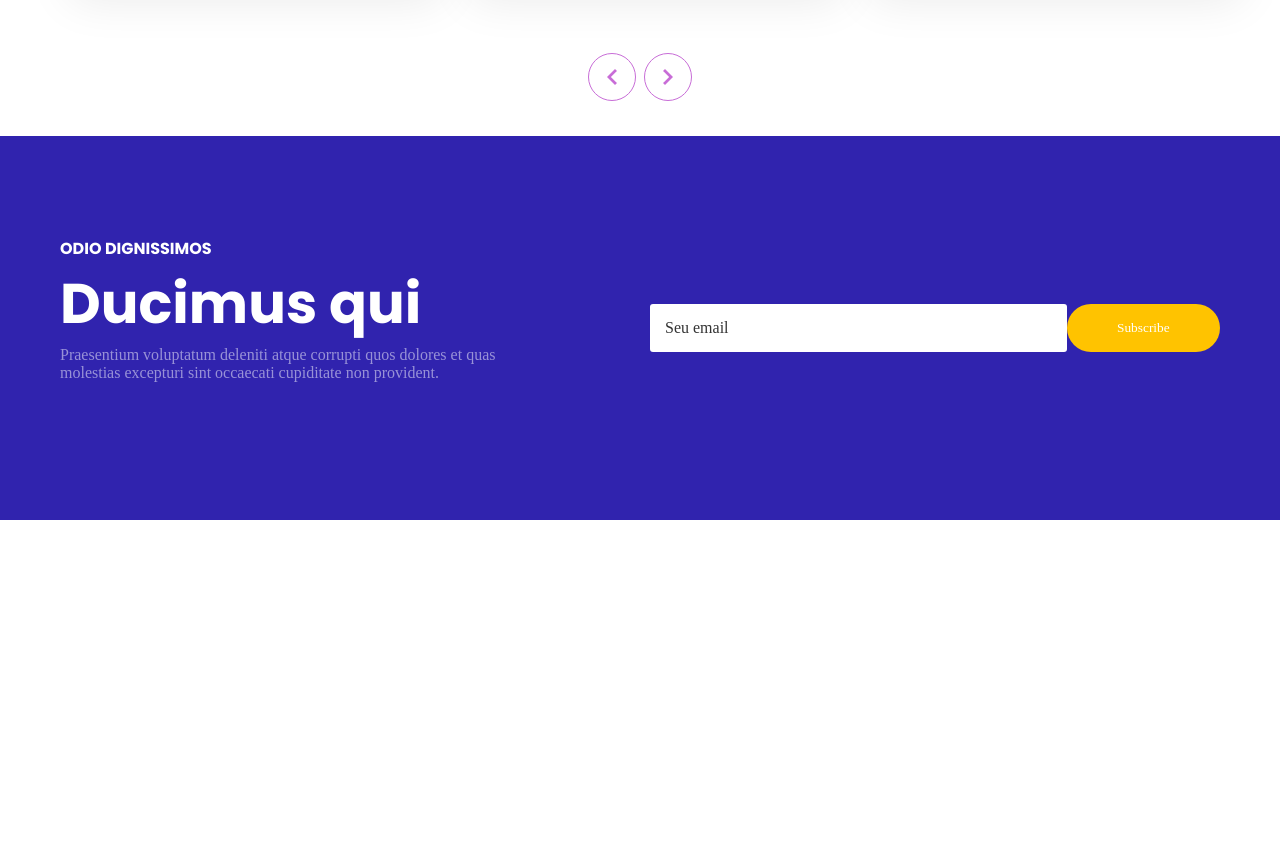
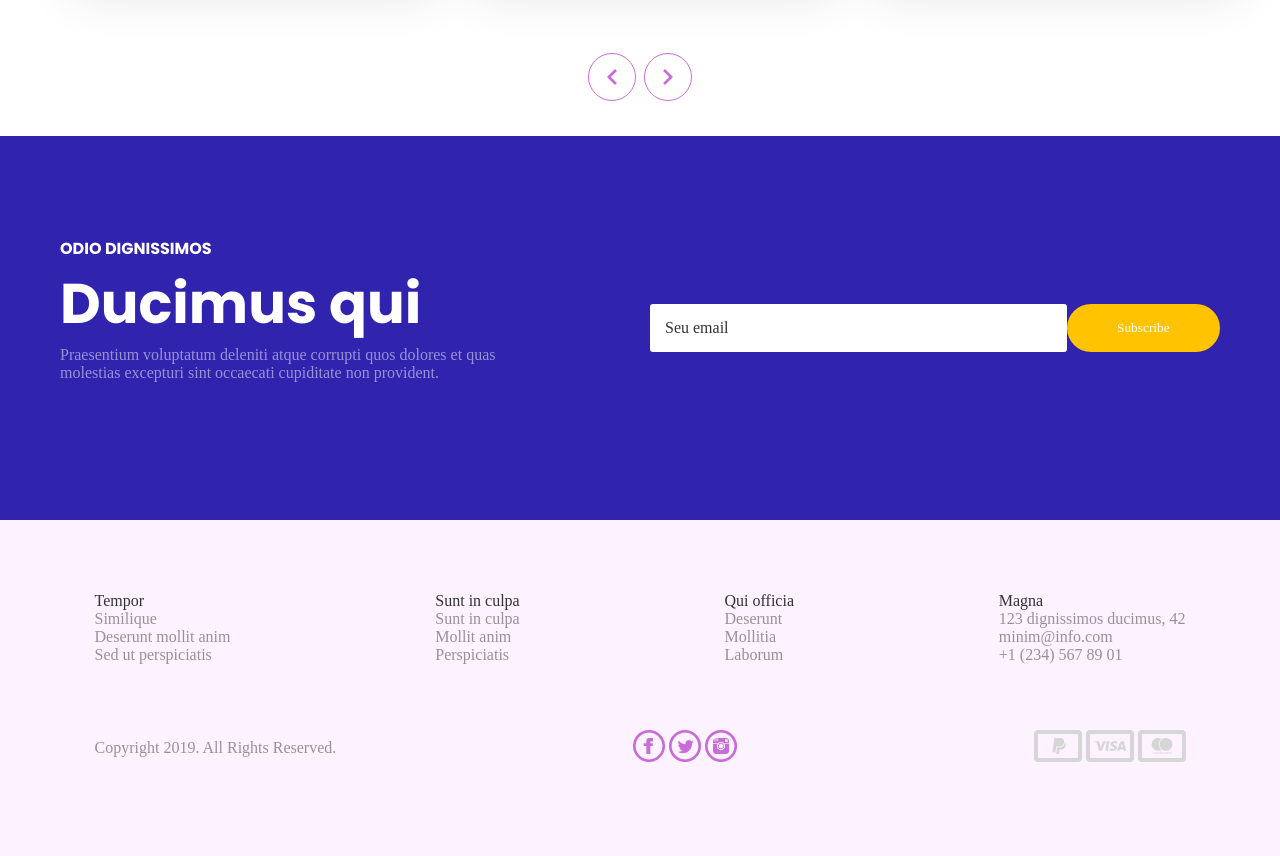
Before and after one commit to juliaathar/relap-website, a plain HTML site: page index.html in a window 1280 px wide. Shown: the part 4765-5621 px from the top of the page. Drawn offline with Linux system fonts and the light colour scheme; a web font is replaced by a local one.

Commit message:
finished desktop pages

```diff
--- a/index.html
+++ b/index.html
@@ -356,19 +356,60 @@
         </main>
     </div>
     <footer>
-        <section class="footerTop">
+        <section class="footer">
+            <div class="footerTop">
                 <div class="coluna1 layout-grid">
                     <h3>odio dignissimos</h3>
                     <h1 id="footerH1">Ducimus qui</h1>
-                <p id="pFooter">Praesentium voluptatum deleniti atque corrupti quos dolores et quas molestias excepturi sint occaecati cupiditate non provident.</p>
+                    <p id="pFooter">Praesentium voluptatum deleniti atque corrupti quos dolores et quas molestias
+                        excepturi sint occaecati cupiditate non provident.</p>
                 </div>
                 <div class="coluna2 layout-grid">
                     <input id="inputHeader" type="text" placeholder="Seu email">
                     <button id="mainButton">Subscribe</button>
                 </div>
-        </section>
-        <section class="foterBottom">
-
+            </div>
+            <div class="footerBottom">
+                <div class="top">
+                    <nav>
+                        <p id="pSeeAll">Tempor</p>
+                        <p>Similique</p>
+                        <p>Deserunt mollit anim</p>
+                        <p>Sed ut perspiciatis</p>
+                    </nav>
+                    <nav>
+                        <p id="pSeeAll">Sunt in culpa</p>
+                        <p>Sunt in culpa</p>
+                        <p>Mollit anim</p>
+                        <p>Perspiciatis</p>
+                    </nav>
+                    <nav>
+                        <p id="pSeeAll">Qui officia</p>
+                        <p>Deserunt</p>
+                        <p>Mollitia</p>
+                        <p>Laborum</p>
+                    </nav>
+                    <nav>
+                        <p id="pSeeAll">Magna</p>
+                        <p>123 dignissimos ducimus, 42</p>
+                        <p>minim@info.com</p>
+                        <p>+1 (234) 567 89 01</p>
+                    </nav>
+                </div>
+                <div class="bottom">
+                    <p>Copyright 2019. All Rights Reserved.</p>
+                    <div class="socialnetwork">
+                        <img src="../relap-website/images/facebookicon.png" alt="">
+                        <img src="../relap-website/images/twittericon.png" alt="">
+                        <img src="../relap-website/images/instagramicon.png" alt="">
+                    </div>
+                    <div class="payments">
+                        <img src="../relap-website/images/paypal.png" alt="">
+                        <img src="../relap-website/images/visa.png" alt="">
+                        <img src="../relap-website/images/mastercard.png" alt="">
+                    </div>
+                </div>
+            </div>
         </section>
     </footer>
 </body>
--- a/styles/style.css
+++ b/styles/style.css
@@ -694,13 +694,19 @@ time {
 
 /* ---------------------------------------------------------- FOOTER ----------------------------------------------------------------- */
 
-footer{
+.footer{
     width: 100%;
     height: 720px;
+
+    display: flex;
+    flex-direction: column;
+    justify-content: center;
+    align-items: center;
 }
 
 
 .footerTop{
+    width: 100%;
     height: 384px;
 
     background-color: #3023AE;
@@ -734,3 +740,33 @@ footer{
 
     display: flex;
 }
+
+.footerBottom{
+    width: 100%;
+    height: 336px;
+
+    background-color: #FDF2FF;
+
+    display: flex;
+    flex-direction: column;
+    justify-content: center;
+    align-items: center;
+}
+
+.top{
+    width: 1091px;
+    height: 120px;
+
+    display: flex;
+    justify-content: space-between;
+    align-items: center;
+}
+
+.bottom{
+    width: 1091px;
+    height: 120px;
+
+    display: flex;
+    justify-content: space-between;
+    align-items: center;
+}
```
Also changed, not shown: images/facebookicon.png (added), images/instagramicon.png (added), images/mastercard.png (added), images/paypal.png (added), images/twittericon.png (added), images/visa.png (added). Lines whose indentation alone changed are shown as unchanged.
